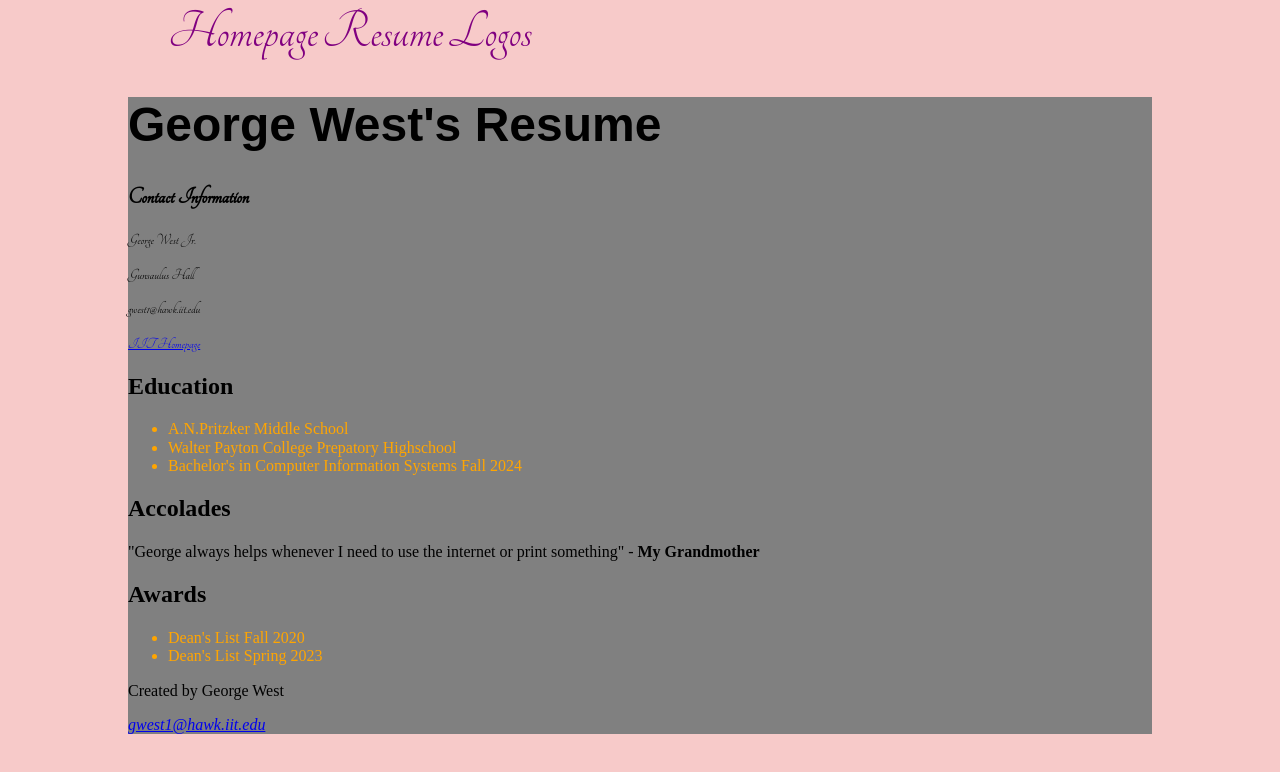
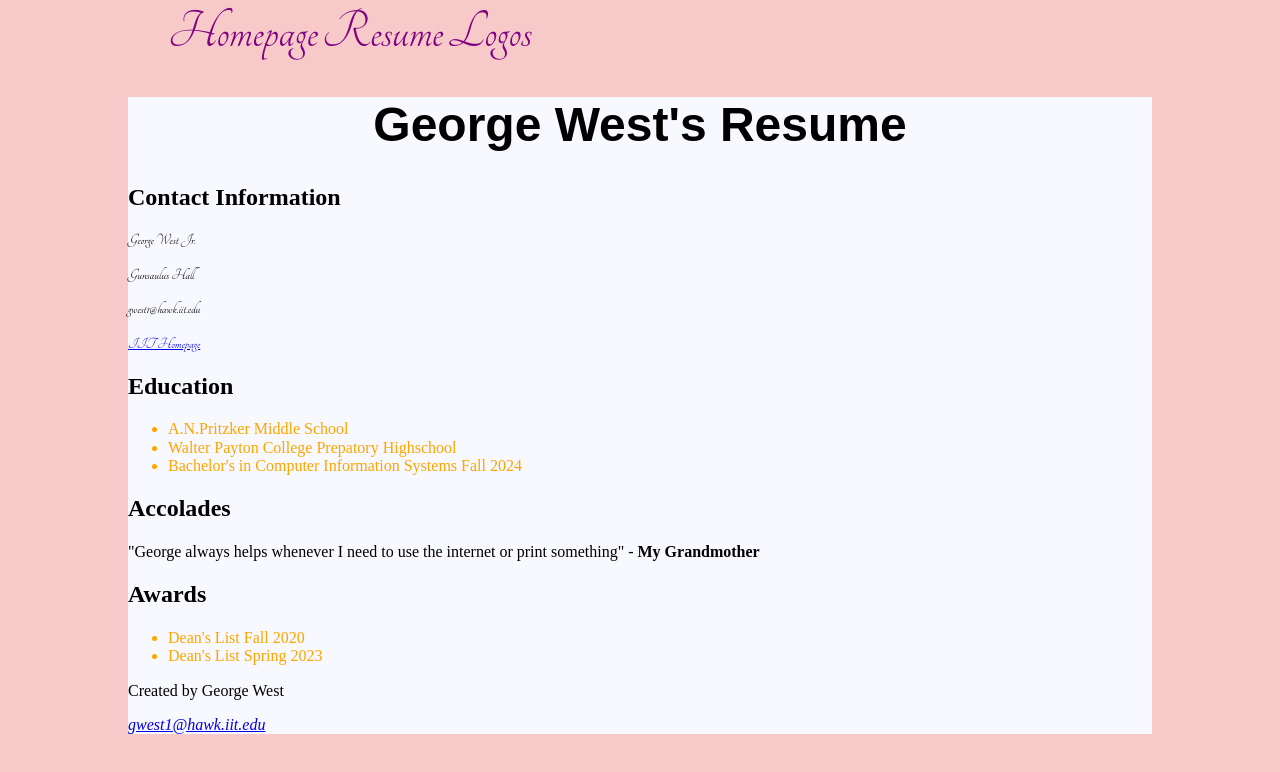
Before and after one commit to georgegregjr/Project2ITMD, a plain HTML site: page resume.html in a window 1280 px wide. Drawn offline with nearby package versions, Linux system fonts and the light colour scheme; a web font is replaced by a local one.

Commit message:
changed background color and centered title

```diff
--- a/css/styles.css
+++ b/css/styles.css
@@ -17,6 +17,7 @@ header ul {
   list-style-type: none;
   position: relative;
   display: inline;
+  text-align: center;
 }
 
 header ul li {
@@ -58,20 +59,23 @@ strong {
   background-color: aquamarine;
 }
 
+.respage ul {
+  color: orange;
+}
+
 .respage #dean ul {
   color: gold;
   font-size: 1.5em;
 }
 
-.respage ul {
-  color: orange;
+.respage main {
+  background-color: ghostwhite;
 }
 
-.respage main {
-  background-color: gray;
-}
-
-.respage #contact {
+.respage #contact p {
   font-family: 'Tangerine', Arial, serif;
   font-weight: 500;
 }
+
+.respage h1 {
+  text-align: center;
```
